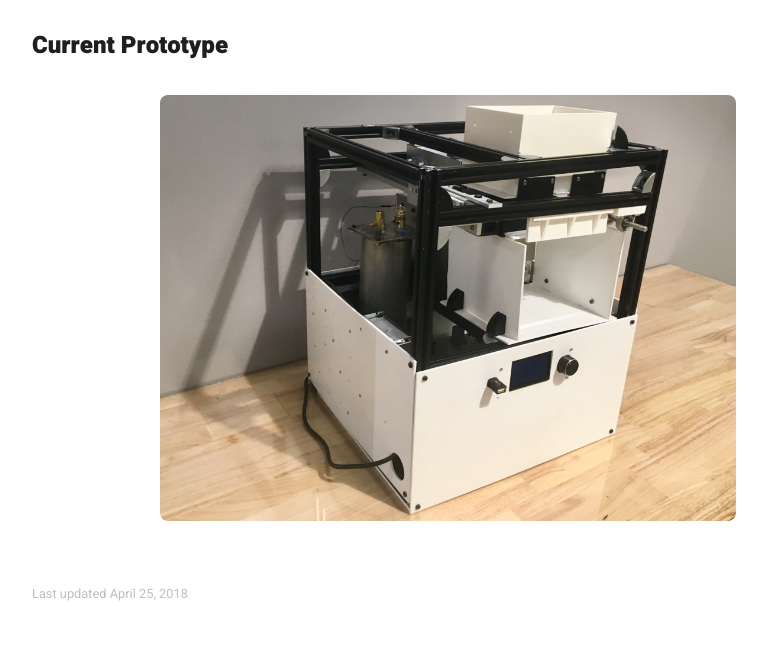
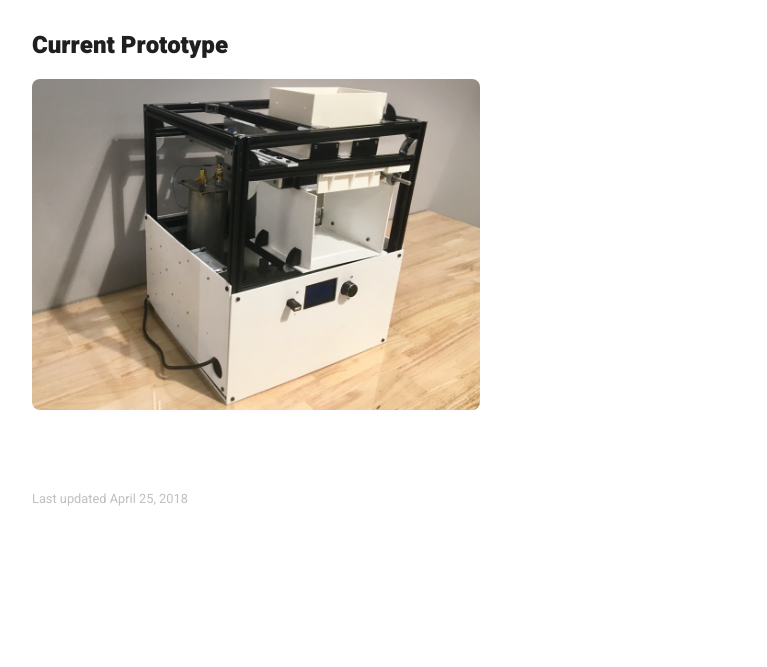
Before and after one commit to georgemblack/mind-to-matter, a Jekyll site: the page built from progress.html, in a window 1280 px wide. Shown: the part 714-1381 px from the top of the page, without its empty margins (192-959 px from the left). Built offline with Jekyll 4.4.1, drawn with Linux system fonts in a browser that asks for light colours; after the commit the page ends 1286 px from its top, so only the background shows below that.

Commit message:
Fix image placement

```diff
--- a/_includes/footer.html
+++ b/_includes/footer.html
@@ -1,3 +1,4 @@
+<div style="clear:both;"></div>
 <footer class="footer">
     <p>Last updated {{site.time | date: "%B %-d, %Y" }}</p>
 </footer>
--- a/_sass/_images.scss
+++ b/_sass/_images.scss
@@ -2,7 +2,7 @@ $image-border-radius: 0.5em;
 
 // all images
 .image-body-width,
-.image-full-width,
+.image-left,
 .image-right {
     img {
         width: 100%;
@@ -11,15 +11,17 @@ $image-border-radius: 0.5em;
 }
 
 // middle images
-.image-full-width,
 .image-body-width {
     margin: 2em auto 0 auto;
 }
 
 // side images
-.image-right,
+.image-right {
+    margin: 1em 0 1em 1em;
+}
+
 .image-left {
-    margin: 1em 0 1em 1em;
+    margin: 1em 1em 1em 0;
 }
 
 // individual settings
@@ -33,3 +35,9 @@ $image-border-radius: 0.5em;
     max-width: 28em;
     img { border-radius: $image-border-radius; }
 }
+
+.image-left {
+    float: left;
+    max-width: 28em;
+    img { border-radius: $image-border-radius; }
+}
--- a/progress.html
+++ b/progress.html
@@ -10,5 +10,5 @@ permalink: /progress/
     <h2>Software Demo</h2>
     <iframe width="560" height="315" src="https://www.youtube.com/embed/qx--ih2huQk" frameborder="0" allow="autoplay; encrypted-media" allowfullscreen></iframe>
     <h2>Current Prototype</h2>
-    <div class="image-body-width" style="max-width:36em"><img src="{{site.url}}/assets/prototype.png"></div>
+    <div class="image-left"><img src="{{site.url}}/assets/prototype.png"></div>
 </section>
```
